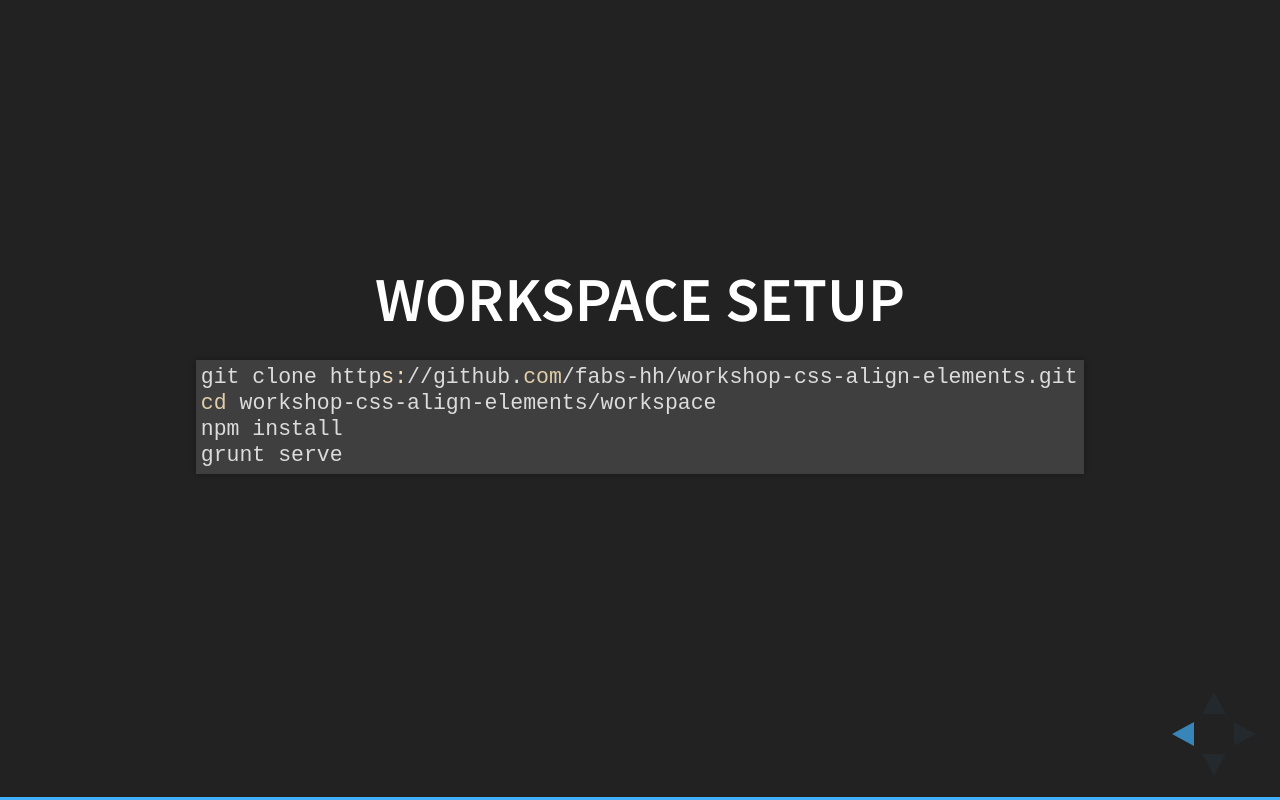
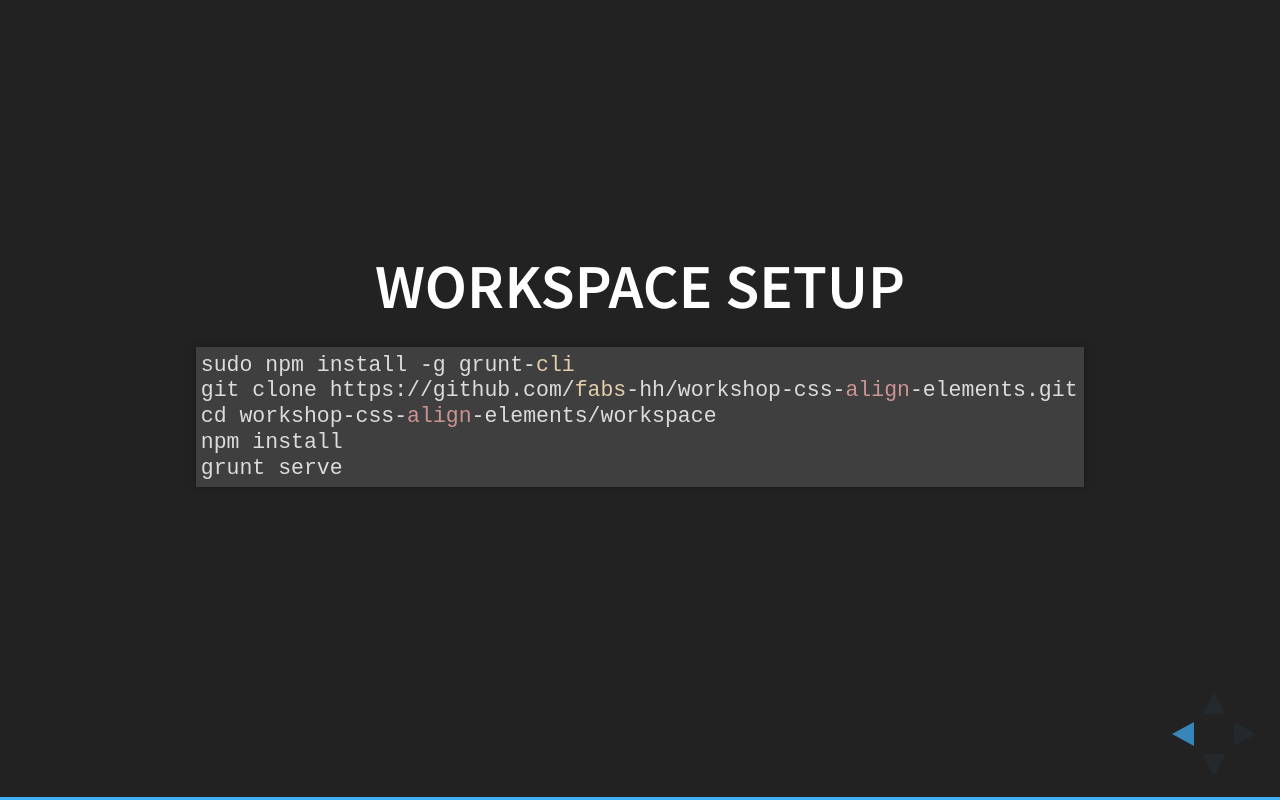
Before and after one commit to fabs-hh/workshop-css-align-elements, a website: page reveal/index.html in a window 1280 px wide. Both pictures are taken after a click on the element 1251 px from the left and 734 px from the top of the page. Drawn offline with Linux system fonts and the light colour scheme.

Commit message:
Workspace setup

```diff
--- a/reveal/index.html
+++ b/reveal/index.html
@@ -44,9 +44,10 @@
 					<h1>Exploring alignment techniques</h1>
 				</section>
 
-                    <section>
-                            <h2>Workspace setup</h2>
-                            <pre><code data-trim>
+                <section>
+                        <h2>Workspace setup</h2>
+                        <pre><code data-trim>
+sudo npm install -g grunt-cli
 git clone https://github.com/fabs-hh/workshop-css-align-elements.git
 cd workshop-css-align-elements/workspace
 npm install
```
Also changed, not shown: 1 other file.
